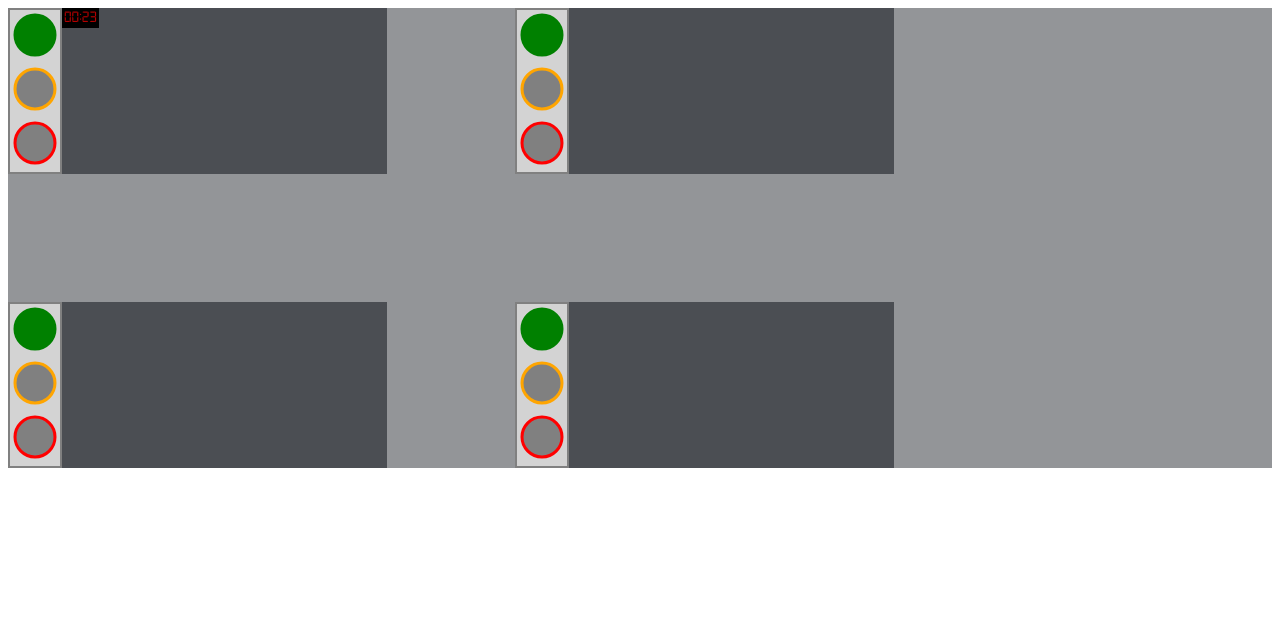
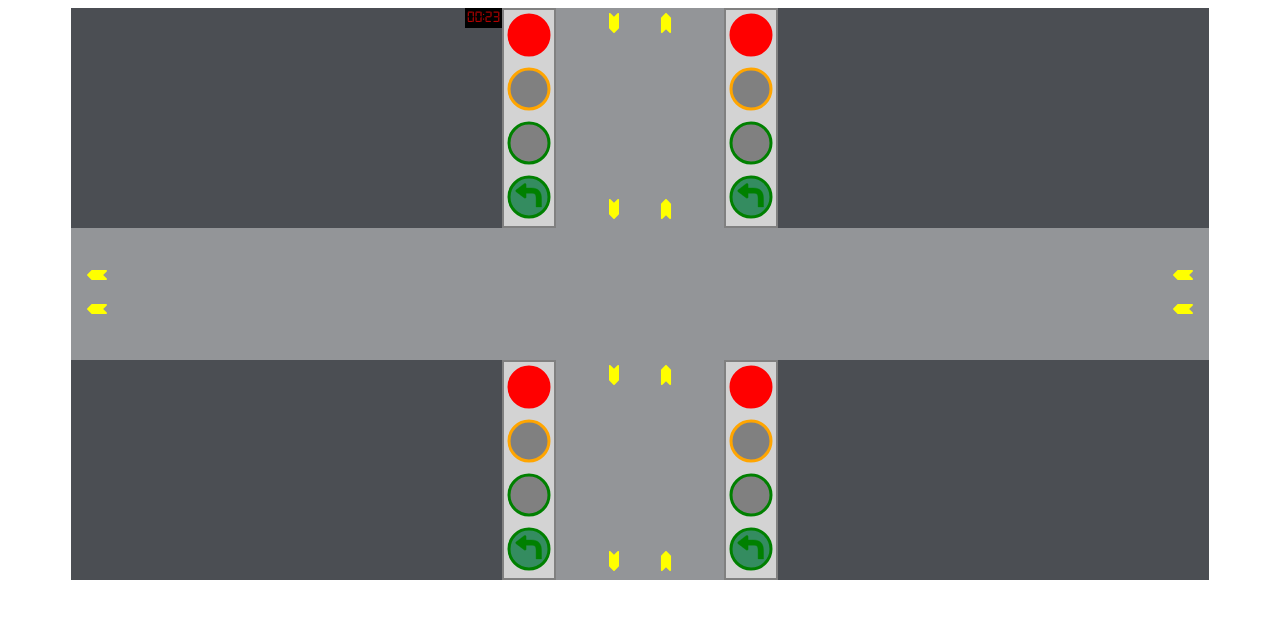
Before and after one commit to boredsort/node-challenges, a React (Create React App) app in the folder traffic-light/: page / in a window 1280 px wide. Shown: the top 618 px of the page. Built offline with nearby package versions, Linux system fonts and the light colour scheme.

Commit message:
Fix: trafficlight app, added street components

```diff
--- a/traffic-light/src/App.js
+++ b/traffic-light/src/App.js
@@ -4,9 +4,9 @@ import Intersection from './pages/Intersection'
 function App() {
   return (
     <div className="App">
-      <header className="App-header">
+      <div className="container">
         <Intersection/>
-      </header>
+      </div>
     </div>
   );
 }
--- a/traffic-light/src/component/Bulb.jsx
+++ b/traffic-light/src/component/Bulb.jsx
@@ -1,25 +1,22 @@
 import { useEffect, useState } from "react";
 
-const Bulb = ({assignedColor, on}) => {
+const Bulb = ({ assignedColor, on, turn }) => {
   let [color, setColor] = useState("grey");
   let [onState, setOnState] = useState(false);
 
-  useEffect( () => {
-
+  useEffect(() => {
     if (on > 0) {
-      setOnState(true)
+      setOnState(true);
     }
 
-    if (onState == true) {
-        if (assignedColor) {
-          setColor(assignedColor)
-        }
+    if (onState === true) {
+      if (assignedColor) {
+        setColor(assignedColor);
+      }
+    } else {
+      setColor("grey");
     }
-    else {
-        setColor('grey')
-    }
-
-  },[onState])
+  }, [onState]);
 
   return (
     <>
@@ -30,9 +27,24 @@ const Bulb = ({assignedColor, on}) => {
           r="20"
           stroke={assignedColor}
           strokeWidth="3"
-          fill={color}
+          fill={turn? '#348c60':color}
         />
-        Sorry, your browser does not support inline SVG.
+        {turn && turn === "left" ? (
+          <svg
+            id="Layer_1"
+            data-name="Layer 1"
+            viewBox="0 0 122.88 115.96"
+            xmlns="http://www.w3.org/2000/svg"
+          >
+            <path
+              stroke={assignedColor}
+              fill={assignedColor}
+              d="M 92.169 82.262 L 92.169 63.462 C 92.169 54.196 90.843 47.397 86.394 42.532 C 81.83 37.564 74.878 35.42 63.936 35.867 L 54.221 35.867 L 54.221 27.469 C 54.164 26.356 53.773 25.563 53.049 25.101 C 51.232 23.935 49.437 25.319 48.13 26.437 C 44.362 29.67 31.944 38.852 29.838 40.608 C 28.378 41.718 28.378 43.85 29.838 44.959 C 31.902 46.637 43.883 55.427 47.759 58.81 C 49.132 59.995 51.079 61.735 53.049 60.473 C 53.773 60.01 54.164 59.217 54.221 58.099 L 54.221 48.638 L 63.936 48.638 L 64.22 48.638 C 70.929 48.34 74.688 49.091 76.426 50.998 C 78.315 53.064 78.885 57.269 78.885 63.486 L 78.885 82.262 L 92.169 82.262 Z"
+            />
+          </svg>
+        ) : (
+          <></>
+        )}
       </svg>
     </>
   );
--- a/traffic-light/src/component/TrafficLight.jsx
+++ b/traffic-light/src/component/TrafficLight.jsx
@@ -4,11 +4,13 @@ const TrafficLight = () => {
   return (
     <>
       <div className="trafficLight">
-        <Bulb assignedColor="green" on={1} />
+        <Bulb assignedColor="red" on={1} />
         <br/>
         <Bulb assignedColor="orange" />
         <br/>
-        <Bulb assignedColor="red" />
+        <Bulb assignedColor="green" />
+        <br/>
+        <Bulb assignedColor="green" turn="left" />
         <br/>
       </div>
     </>
--- /dev/null
+++ b/traffic-light/src/component/street/east.jsx
@@ -0,0 +1,39 @@
+const WestArrow = () => {
+  return (
+    <div>
+      <svg
+        fill="yellow"
+        height="30px"
+        width="20px"
+        version="1.1"
+        id="Layer_1"
+        xmlns="http://www.w3.org/2000/svg"
+        viewBox="0 0 511.999 511.999"
+      >
+        <g>
+          <g>
+            <path
+              d="M505.728,347.563L413.845,256l91.883-91.563c6.101-6.08,7.957-15.275,4.651-23.253
+			C507.094,133.205,499.286,128,490.667,128H128c-5.675,0-11.115,2.24-15.104,6.272L6.229,241.323
+			C2.219,245.334,0,250.752,0,256.427c0,5.632,2.261,11.072,6.272,15.061l106.667,106.283C116.928,381.782,122.347,384,128,384
+			h362.667c8.619,0,16.427-5.205,19.712-13.184C513.686,362.837,511.83,353.643,505.728,347.563z"
+            />
+          </g>
+        </g>
+      </svg>
+    </div>
+  );
+};
+
+const East = () => {
+  return (
+    <>
+      <div className="flex flex-space-between street">
+        <WestArrow />
+        <WestArrow />
+      </div>
+    </>
+  );
+};
+
+export { East as east };
--- /dev/null
+++ b/traffic-light/src/component/street/north.jsx
@@ -0,0 +1,43 @@
+const UpArrow = () => {
+  return (
+    <div>
+      <svg
+        fill="yellow"
+        stroke="yellow"
+        strokeWidth="3"
+        height="30px"
+        width="20px"
+        version="1.1"
+        id="Layer_1"
+        xmlns="http://www.w3.org/2000/svg"
+        viewBox="0 0 512.018 512.018"
+      >
+        <g>
+          <g>
+            <path
+              d="M377.737,112.896L270.686,6.229C266.697,2.219,261.278,0,255.625,0h-0.043c-5.632,0-11.072,2.261-15.061,6.272
+                L134.238,112.939c-4.011,3.989-6.229,9.408-6.229,15.061v362.667c0,8.619,5.205,16.427,13.184,19.712
+                c7.915,3.349,17.152,1.451,23.253-4.651l91.563-91.883l91.563,91.883c4.075,4.075,9.536,6.272,15.104,6.272
+                c2.752,0,5.525-0.512,8.149-1.621c7.979-3.285,13.184-11.093,13.184-19.712V128C384.009,122.325,381.769,116.885,377.737,112.896z
+                "
+            />
+          </g>
+        </g>
+      </svg>
+    </div>
+  );
+};
+
+const North = () => {
+  return (
+    <>
+      <div className="flex flex-column flex-space-between street">
+        <UpArrow />
+        <UpArrow />
+
+      </div>
+    </>
+  );
+};
+
+export { North as north };
--- /dev/null
+++ b/traffic-light/src/component/street/south.jsx
@@ -0,0 +1,39 @@
+const DownArrow = () => {
+  return (
+    <div>
+      <svg
+        fill="yellow"
+        height="30px"
+        width="20px"
+        version="1.1"
+        id="Layer_1"
+        xmlns="http://www.w3.org/2000/svg"
+        viewBox="0 0 512.004 512.004"
+      >
+        <g>
+          <g>
+            <path
+              d="M370.818,1.626c-7.915-3.328-17.131-1.429-23.253,4.651L256.002,98.16L164.439,6.276
+			c-6.101-6.08-15.296-7.979-23.232-4.651c-7.979,3.285-13.205,11.093-13.205,19.712v362.667c0,5.675,2.261,11.115,6.272,15.104
+			l107.051,106.667c3.989,4.011,9.408,6.229,15.061,6.229h0.043c5.653,0,11.072-2.261,15.061-6.272l106.283-106.667
+			c4.011-3.989,6.229-9.408,6.229-15.061V21.338C384.002,12.719,378.796,4.911,370.818,1.626z"
+            />
+          </g>
+        </g>
+      </svg>
+    </div>
+  );
+};
+
+const South = () => {
+  return (
+    <>
+      <div className="flex flex-column flex-space-between street">
+        <DownArrow />
+        <DownArrow />
+      </div>
+    </>
+  );
+};
+
+export { South as south };
--- /dev/null
+++ b/traffic-light/src/component/street/west.jsx
@@ -0,0 +1,39 @@
+const WestArrow = () => {
+  return (
+    <div>
+      <svg
+        fill="yellow"
+        height="30px"
+        width="20px"
+        version="1.1"
+        id="Layer_1"
+        xmlns="http://www.w3.org/2000/svg"
+        viewBox="0 0 511.999 511.999"
+      >
+        <g>
+          <g>
+            <path
+              d="M505.728,347.563L413.845,256l91.883-91.563c6.101-6.08,7.957-15.275,4.651-23.253
+			C507.094,133.205,499.286,128,490.667,128H128c-5.675,0-11.115,2.24-15.104,6.272L6.229,241.323
+			C2.219,245.334,0,250.752,0,256.427c0,5.632,2.261,11.072,6.272,15.061l106.667,106.283C116.928,381.782,122.347,384,128,384
+			h362.667c8.619,0,16.427-5.205,19.712-13.184C513.686,362.837,511.83,353.643,505.728,347.563z"
+            />
+          </g>
+        </g>
+      </svg>
+    </div>
+  );
+};
+
+const West = () => {
+  return (
+    <>
+      <div className="flex flex-space-between street">
+        <WestArrow />
+        <WestArrow />
+      </div>
+    </>
+  );
+};
+
+export { West as west };
--- a/traffic-light/src/index.css
+++ b/traffic-light/src/index.css
@@ -6,23 +6,33 @@
 .flex {
   display: flex;
 }
+.flex-right {
+  justify-content: flex-end;
+}
+.flex-column {
+  flex-direction: column;
+}
+
+.flex-space-between {
+  justify-content: space-between;
+}
 .upperSection {
-  margin-bottom: 8em;
+  margin-bottom: 2em;
 }
 .lowerSection {
-  margin-top: 5em;
+  margin-top: 2em;
 }
 .right {
   background-color: #4B4E53;
-  width: 30%;
+  width: 45%;
   height: 35%;
+  margin-left: 2em;
 }
 .left {
   background-color: #4B4E53;
-  margin-right: 8em;
-  width: 30%;
+  margin-right: 2em;
+  width: 45%;
   height: 35%;
-  justify-content: left;
 }
 .intersection {
   background-color:  #939598;
@@ -35,6 +45,19 @@
   padding: 2px 2px;
 }
 
+.street{
+  margin: 0 1em 0 1em;
+}
+
+.container {
+  width: 90%;
+  margin: auto;
+
+}
+
+.App {
+  height: 100%;
+}
 @font-face {
   font-family: 'digital';
   src: url('./static/fonts/digital-7.regular.ttf');
--- a/traffic-light/src/pages/Intersection.jsx
+++ b/traffic-light/src/pages/Intersection.jsx
@@ -1,41 +1,43 @@
 import TrafficLight from "../component/TrafficLight";
+import {north as North} from "../component/street/north"
+import {south as South} from "../component/street/south"
+import {east as East} from "../component/street/east"
+import {west as West} from "../component/street/west"
 import Timer from "../component/Timer";
 import { useState } from "react";
 
 const Intersection = () => {
-
-  const [complete, setComplete] = useState(false)
+  const [complete, setComplete] = useState(false);
 
   const completeCallback = (value) => {
-    setComplete(value)
-  }
+    setComplete(value);
+  };
 
   return (
     <div className="intersection">
       <div className="upperSection flex">
-        <div className="flex left">
+        <div className="flex flex-right left">
+          <Timer start={true} initialTime={30} complete={completeCallback} />
           <TrafficLight />
-          <Timer start={true} initialTime={30} complete={completeCallback}/>
-          {complete && complete === true?
-          (
-            <div>Complete</div>
-          ):
-          <></>
-          }
         </div>
+        <South/>
+        <North/>
         <div className="flex right">
           <TrafficLight />
         </div>
       </div>
+      <East/>
+      <West/>
       <div className="lowerSection flex">
-        <div className="flex left">
+        <div className="flex flex-right  left">
           <TrafficLight />
         </div>
+        <South/>
+        <North/>
         <div className="flex right">
           <TrafficLight />
         </div>
       </div>
-
     </div>
   );
 };
```
